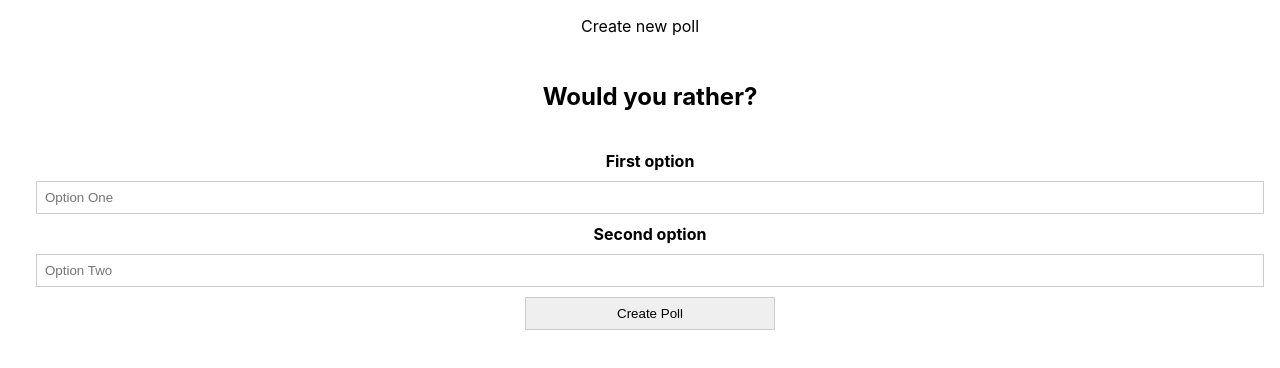
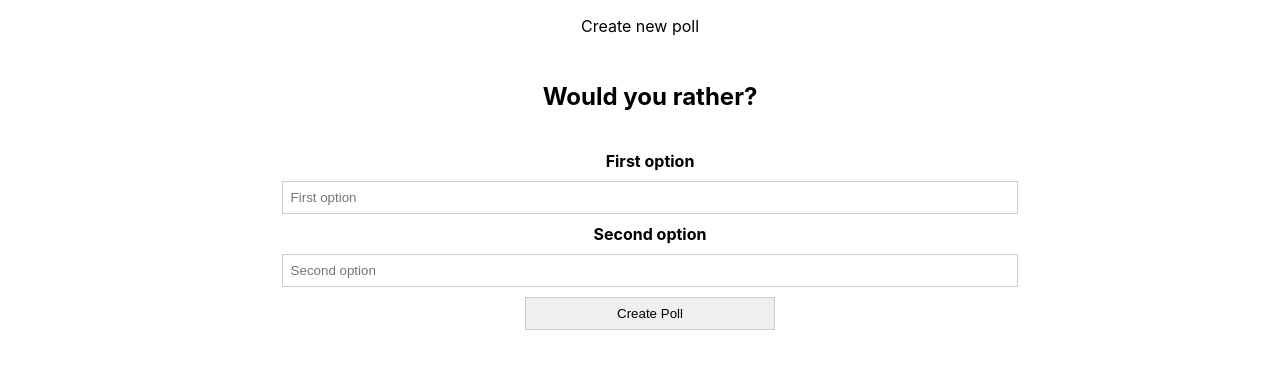
Before and after one commit to vgrec/udacity-poll, a React (Create React App) app: page / in a window 1280 px wide. Shown: the top 368 px of the page. Built offline with nearby package versions, Linux system fonts and the light colour scheme.

Commit message:
add state for poll fields

```diff
--- a/src/index.css
+++ b/src/index.css
@@ -39,7 +39,7 @@ form button {
 }
 
 .poll-container input {
-  width: 100%;
+  width: 60%;
 }
 
 .center-text {
--- a/src/pages/NewPollPage.js
+++ b/src/pages/NewPollPage.js
@@ -1,15 +1,37 @@
+import React, { useState } from "react";
+
 const NewPollPage = () => {
+  const [optionOne, setOptionOne] = useState("");
+  const [optionTwo, setOptionTwo] = useState("");
+
+  const handleSubmit = (e) => {
+    e.preventDefault();
+
+    console.log("optionOne: ", optionOne);
+    console.log("optionTwo: ", optionTwo);
+  };
+
   return (
     <div>
       <p className="center-text">Create new poll</p>
       <div className="poll-container">
         <h2 className="center-text">Would you rather?</h2>
-        <form>
+        <form onSubmit={handleSubmit}>
           <strong>First option</strong>
-          <input type="text" placeholder="Option One" />
+          <input
+            onChange={(e) => setOptionOne(e.target.value)}
+            value={optionOne}
+            type="text"
+            placeholder="First option"
+          />
 
           <strong>Second option</strong>
-          <input type="text" placeholder="Option Two" />
+          <input
+            onChange={(e) => setOptionTwo(e.target.value)}
+            value={optionTwo}
+            type="text"
+            placeholder="Second option"
+          />
           <button>Create Poll</button>
         </form>
       </div>
```
